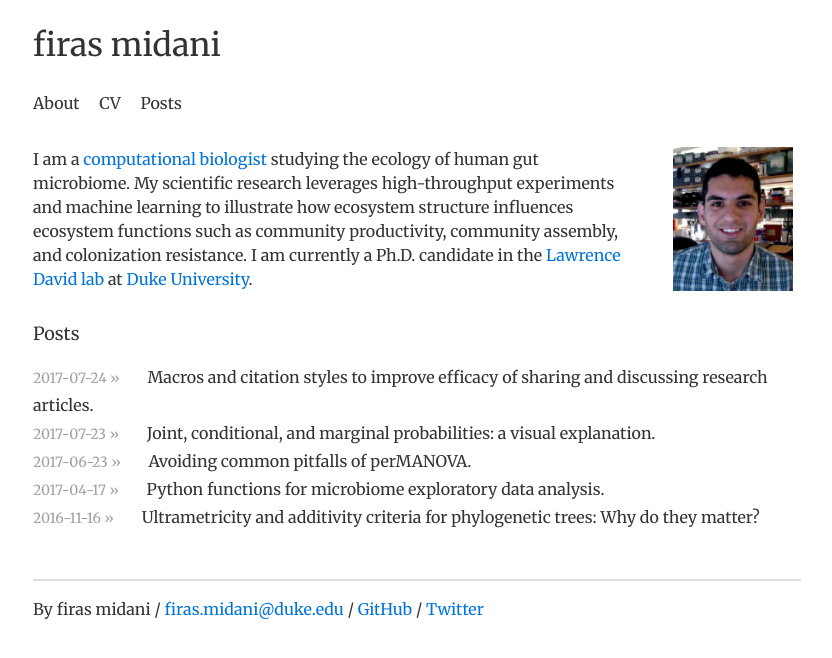
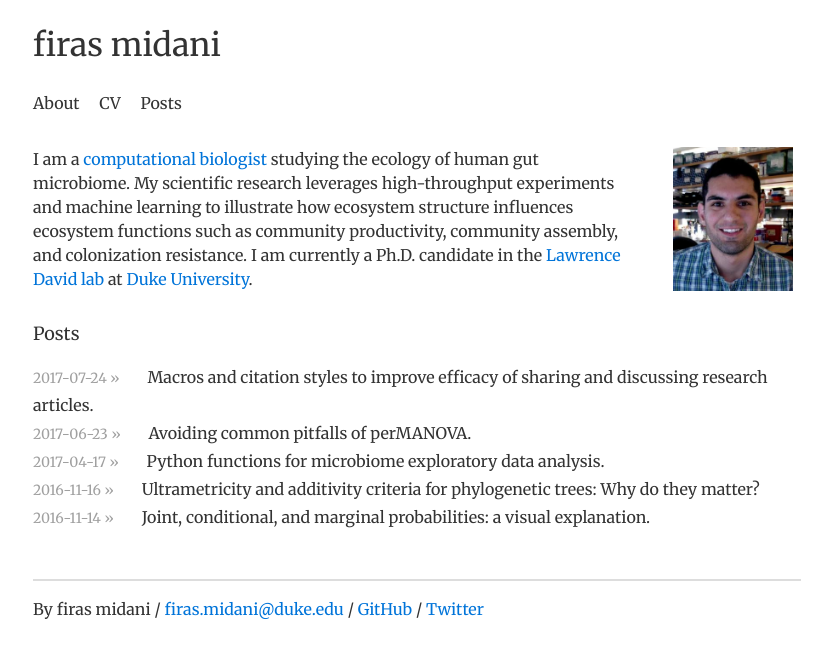
Before and after one commit to firasmidani/firasmidani.github.io, a Jekyll site: the page built from index.html, in a window 1280 px wide. Shown: the top 658 px of the page, without its empty margins (223-1055 px from the left). Built offline with Jekyll 4.4.1, drawn with Linux system fonts in a browser that asks for light colours; comment, search, counter and statistics services are not loaded.

Commit message:
Update and rename 2017-07-23-probability-visualized.md to 2016-11-14-probability-visualized.md

```diff
--- a/_posts/2017-07-23-probability-visualized.md
+++ b/_posts/2016-11-14-probability-visualized.md
@@ -1,7 +1,7 @@
 ---
 layout: post
 title: "Joint, conditional, and marginal probabilities: a visual explanation."
-date: 2017-07-23
+date: 2016-11-14
 use_math: true
 ---
 
```
